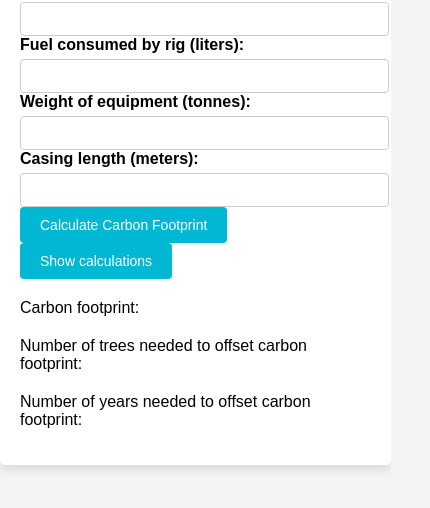
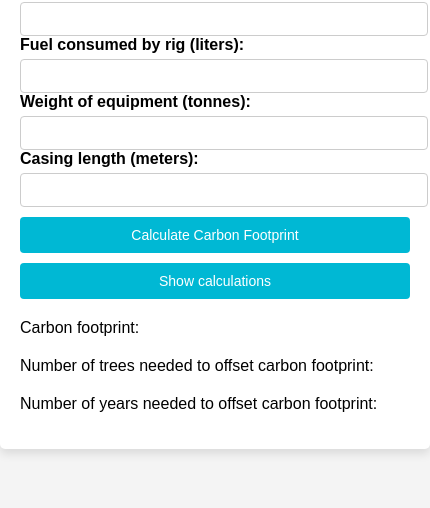
Before and after one commit to shukri101/EcoFootprint.github.io, a plain HTML site: page index.html in a window 390 px wide. Shown: the part 158-666 px from the top of the page, 430 px wide, since content can reach past the window. Drawn offline with Linux system fonts and the light colour scheme.

Commit message:
Update style.css
updated

```diff
--- a/style.css
+++ b/style.css
@@ -6,6 +6,7 @@ body {
 }
 
 .container {
+  width: 100%;
   max-width: 600px;
   margin: 0 auto;
   padding: 20px;
@@ -30,29 +31,8 @@ body {
 }
 
 form input[type="button"] {
-    background-color: #00b8d4;
-    border: none;
-    color: white;
-    padding: 10px 20px;
-    font-size: 14px;
-    border-radius: 4px;
-    cursor: pointer;
-  }
-
-  form input[type="button"]:hover {
-    background-color: #00a5c6;
-  }
-
-  p {
-    margin-top: 20px;
-    font-size: 16px;
-  }
-
-  p span {
-    font-weight: bold;
-  }
-
-form input[type="button"] {
+  width: 100%;
+  margin-top: 10px;
   background-color: #00b8d4;
   border: none;
   color: white;
@@ -76,10 +56,6 @@ p span {
 }
 
 @media (max-width: 600px) {
-  .container {
-    width: 90%;
-  }
-
   form label {
     font-size: 16px;
   }
```
Lines whose indentation alone changed are shown as unchanged.
